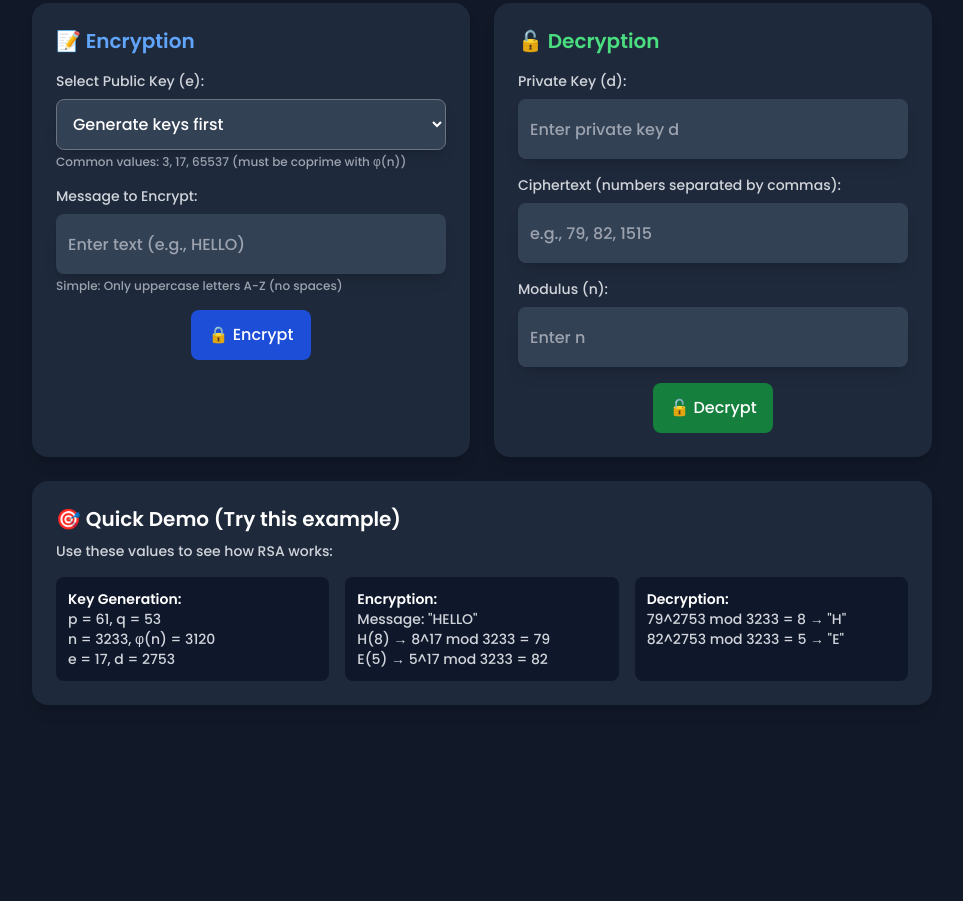
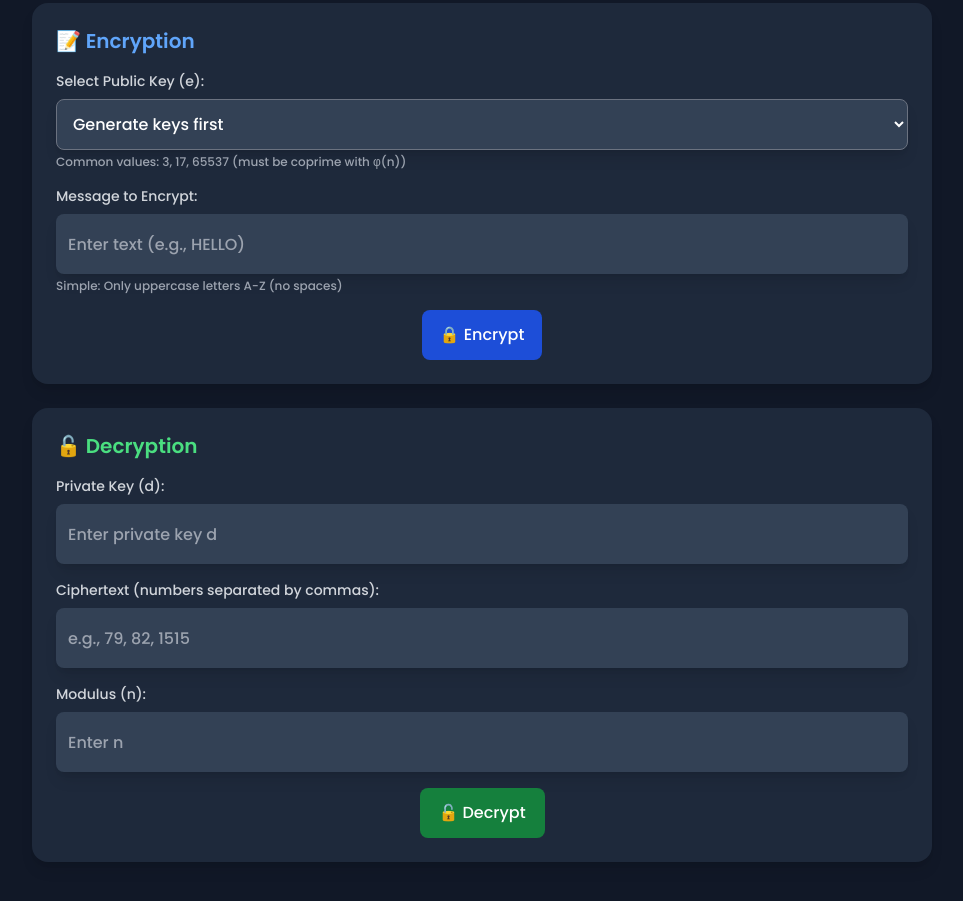
Before and after one commit to Tibunhour-12/projectmath, a website: page index.html in a window 1280 px wide. Shown: the part 2224-3125 px from the top of the page, without its empty margins (158-1121 px from the left). Before the commit the page ends 2969 px from the top, so only its background shows below. Drawn offline with nearby package versions, Linux system fonts and the light colour scheme.

Commit message:
Heng done

```diff
--- a/index.html
+++ b/index.html
@@ -195,17 +195,10 @@
                 <button onclick="generateKeys()" class="ml-4 w-[100px] h-[50px] bg-blue-700 hover:bg-blue-600 text-white px-4 py-2 rounded-lg">Next</button>
             </div>
 
-            <!-- Key Output -->
-            <div id="keyOutput" class="mt-4 hidden w-[900px]">
-                <div class="bg-slate-700 dark:bg-slate-800 p-4 rounded-2xl shadow-lg">
-                    <p class="font-mono text-sm text-white">🔑 Public Key (n, e): <span id="publicKey" class="font-bold text-green-400"></span></p>
-                    <p class="font-mono text-sm text-white">🔐 Private Key (n, d): <span id="privateKey" class="font-bold text-red-400"></span></p>
-                    <p class="text-xs text-gray-300 mt-2">n = p × q | φ(n) = (p-1)(q-1) | e × d ≡ 1 mod φ(n)</p>
-                </div>
-            </div>
+
 
             <!-- Encryption and Decryption Grid -->
-            <div class="w-[900px] grid md:grid-cols-2 gap-6 mt-6">
+            <div class="w-[900px] mb-6 mt-6">
                 <!-- Encryption Section -->
                 <div class="bg-slate-700 dark:bg-slate-800 rounded-2xl shadow-lg p-6">
                     <h2 class="text-xl font-semibold mb-4 text-blue-400">📝 Encryption</h2>
@@ -237,8 +230,17 @@
                     </div>
                 </div>
 
+                <!-- Key Output -->
+                <div id="keyOutput" class="mt-4 hidden w-[900px]">
+                    <div class="bg-slate-700 dark:bg-slate-800 p-4 rounded-2xl shadow-lg">
+                        <p class="font-mono text-sm text-white">🔑 Public Key (n, e): <span id="publicKey" class="font-bold text-green-400"></span></p>
+                        <p class="font-mono text-sm text-white">🔐 Private Key (n, d): <span id="privateKey" class="font-bold text-red-400"></span></p>
+                        <p class="text-xs text-gray-300 mt-2">n = p × q | φ(n) = (p-1)(q-1) | e × d ≡ 1 mod φ(n)</p>
+                    </div>
+                </div>
+
                 <!-- Decryption Section -->
-                <div class="bg-slate-700 dark:bg-slate-800 rounded-2xl shadow-lg p-6">
+                <div class="bg-slate-700 dark:bg-slate-800 rounded-2xl shadow-lg p-6 mt-6">
                     <h2 class="text-xl font-semibold mb-4 text-green-400">🔓 Decryption</h2>
 
                     <div class="mb-4">
@@ -257,7 +259,7 @@
                     </div>
 
                     <div class="flex justify-center items-center mt-2.5">
-                        <button onclick="decryptMessage()" class="w-[120px] h-[50px] bg-green-700 hover:bg-green-600 text-white px-4 py-2 rounded-lg transition">🔓 Decrypt</button>
+                        <button onclick="decryptMessage()" class="w-[125px] h-[50px] bg-green-700 hover:bg-green-600 text-white px-4 py-2 rounded-lg transition">🔓 Decrypt</button>
                     </div>
 
                     <div id="decryptionResult" class="mt-4 hidden">
@@ -270,26 +272,6 @@
                 </div>
             </div>
 
-            <!-- Quick Demo Section -->
-            <div class="w-[900px] bg-slate-700 dark:bg-slate-800 rounded-2xl shadow-lg p-6 mt-6">
-                <h2 class="text-xl font-semibold mb-2 text-white">🎯 Quick Demo (Try this example)</h2>
-                <p class="text-sm text-gray-300 mb-4">Use these values to see how RSA works:</p>
-
-                <div class="grid md:grid-cols-3 gap-4 text-sm">
-                    <div class="bg-slate-600 dark:bg-slate-900 p-3 rounded-lg">
-                        <span class="font-bold text-white">Key Generation:</span><br>
-                        <span class="text-gray-300">p = 61, q = 53<br>n = 3233, φ(n) = 3120<br>e = 17, d = 2753</span>
-                    </div>
-                    <div class="bg-slate-600 dark:bg-slate-900 p-3 rounded-lg">
-                        <span class="font-bold text-white">Encryption:</span><br>
-                        <span class="text-gray-300">Message: "HELLO"<br>H(8) → 8^17 mod 3233 = 79<br>E(5) → 5^17 mod 3233 = 82</span>
-                    </div>
-                    <div class="bg-slate-600 dark:bg-slate-900 p-3 rounded-lg">
-                        <span class="font-bold text-white">Decryption:</span><br>
-                        <span class="text-gray-300">79^2753 mod 3233 = 8 → "H"<br>82^2753 mod 3233 = 5 → "E"</span>
-                    </div>
-                </div>
-            </div>
         </section>
     </main>
 
```
